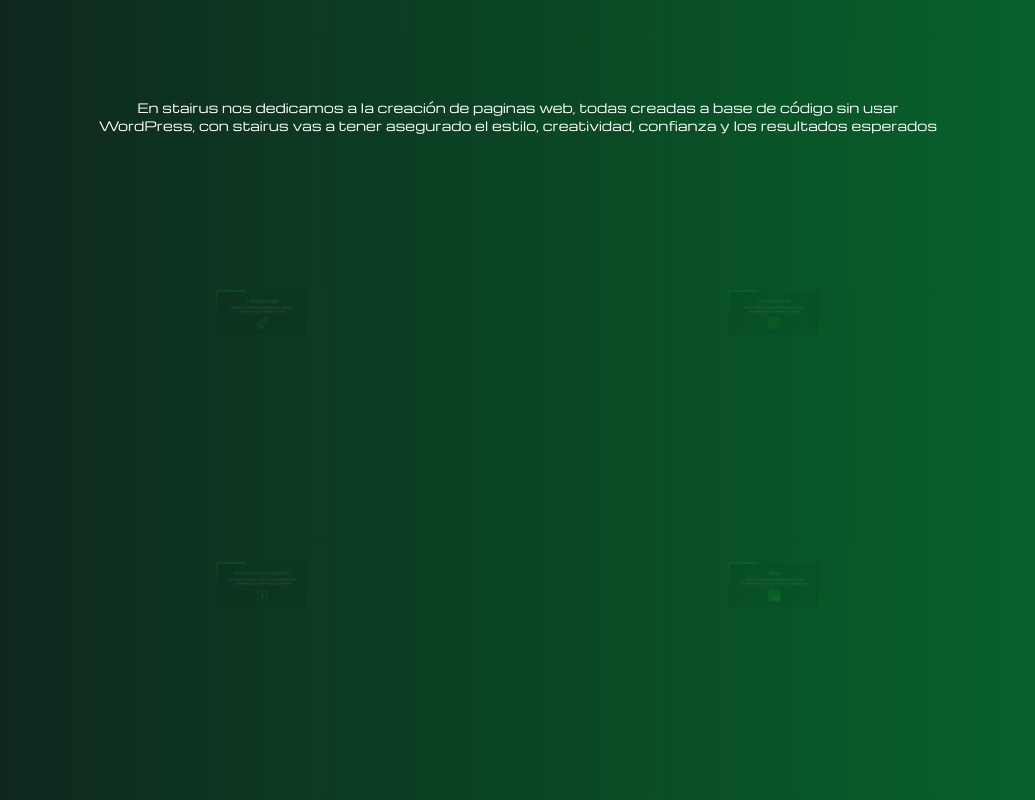
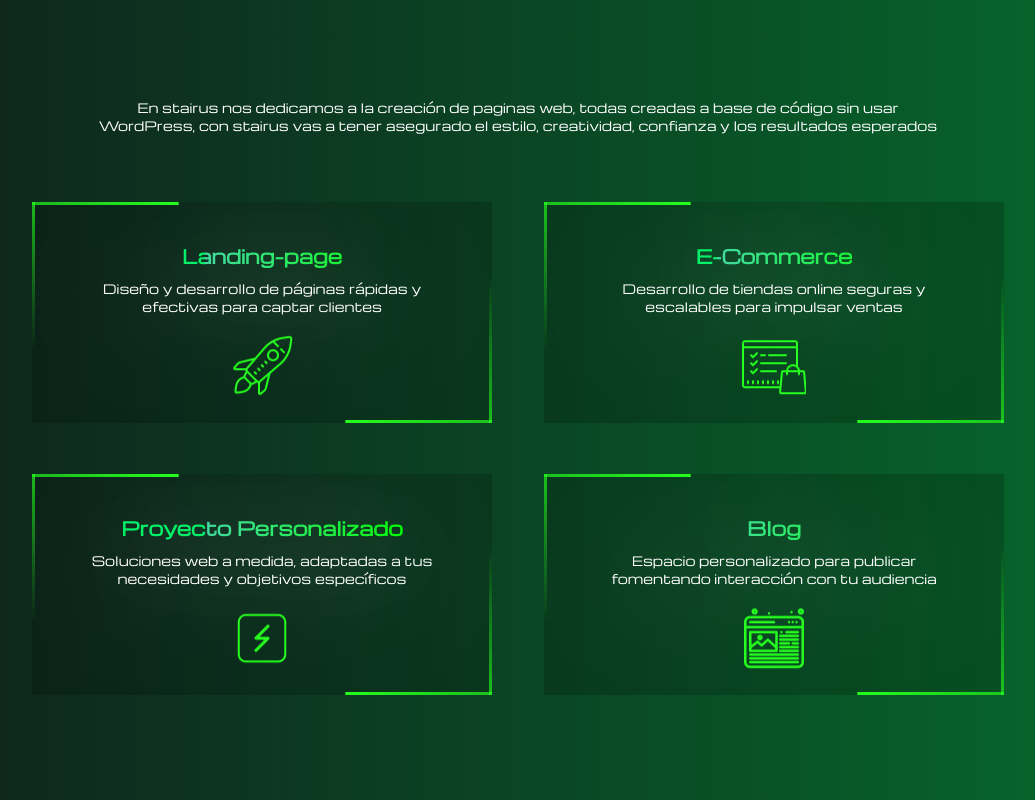
Before and after one commit to agusmcinnes/stairus-page, a React (Create React App) app: page / in a window 1280 px wide. Shown: the part 1920-2720 px from the top of the page, without its empty margins (122-1157 px from the left). Built offline with nearby package versions, Linux system fonts and the light colour scheme.

Commit message:
prueba final

```diff
--- a/src/App.jsx
+++ b/src/App.jsx
@@ -8,7 +8,8 @@
 import './i18n.jsx';
 import { useTranslation} from 'react-i18next';
 import ScrollToTop from './componentes/ScrollToTop.jsx';
-import React from 'react';
+import Cajas from './componentes/Cajas.jsx';
+
 
 import cohete from './imagenes/cohete.webp'
 import firstWave from './imagenes/firstWave.webp'
@@ -16,10 +17,7 @@
 import AbogadosMockUp from './imagenes/mockUpAbogados.webp'
 import RDVMockUp from './imagenes/RDVmockup.webp'
 import lastWave from './imagenes/lastWave.webp'
-import iconCohete from './imagenes/icon_cohete.png'
-import iconEstrellas from './imagenes/icon_estrellas.png'
-import iconEcommerce from './imagenes/icon_ecommerce.png'
-import iconBlog from './imagenes/icon_blog.png'
+
 
 
 
@@ -62,47 +60,7 @@
             <h2 className='aboutUs__text-title'>{t('aboutus.title')}</h2>
             <p className='aboutUs__text-explicacion'>{t('aboutus.text')}</p>
         </div>
-        <div className='aboutUs__cajas'>
-            <div className='aboutUs__cajas-container'>
-                <div className='caja'>
-                    <h3 className='caja__type'>Landing-page</h3>
-                    <p className='caja__info'>{t('services.text-1')}</p>
-                    <img src={iconCohete} alt="" />
-                    <span className='border-top'></span>
-                    <span className='border-right'></span>
-                    <span className="border-bottom"></span>
-                    <span className="border-left"></span>
-
-                </div>
-                <div className='caja caja_derecha'>
-                    <h3 className='caja__type'>E-Commerce</h3>
-                    <p className='caja__info'>{t('services.text-2')}</p>
-                    <img src={iconEcommerce} alt="" />
-                    <span className='border-top'></span>
-                    <span className='border-right'></span>
-                    <span className="border-bottom"></span>
-                    <span className="border-left"></span>
-                </div>
-                <div className='caja'>
-                    <h3 className='caja__type'>{t('services.title-3')}</h3>
-                    <p className='caja__info'>{t('services.text-3')}</p>
-                    <img src={iconEstrellas} alt="" />
-                    <span className='border-top'></span>
-                    <span className='border-right'></span>
-                    <span className="border-bottom"></span>
-                    <span className="border-left"></span>
-                </div>
-                <div className='caja caja_derecha'>
-                    <h3 className='caja__type'>Blog</h3>
-                    <p className='caja__info'>{t('services.text-4')}</p>
-                    <img src={iconBlog} alt="" />
-                    <span className='border-top'></span>
-                    <span className='border-right'></span>
-                    <span className="border-bottom"></span>
-                    <span className="border-left"></span>
-                </div>
-            </div>
-        </div>
+        <Cajas></Cajas>
     </section>
     <AboutMe></AboutMe>
     </>
--- /dev/null
+++ b/src/componentes/Cajas.jsx
@@ -0,0 +1,78 @@
+import React, {useEffect} from 'react'
+import iconCohete from '.././imagenes/icon_cohete.png'
+import iconEstrellas from '.././imagenes/icon_estrellas.png'
+import iconEcommerce from '.././imagenes/icon_ecommerce.png'
+import iconBlog from '.././imagenes/icon_blog.png'
+import { useTranslation} from 'react-i18next';
+
+const Cajas = () => {
+    const {t, i18n} = useTranslation("global");
+
+    useEffect(() => {
+        const skills = document.querySelectorAll('.aparecer__animacion');
+        const observer = new IntersectionObserver(entries => {
+            entries.forEach(entry => {
+                if (entry.isIntersecting) {
+                    entry.target.classList.add('animacion__skills');
+                }
+                else{
+                    entry.target.classList.remove('animacion__skills');
+                }
+            });
+        });
+
+        // Aplica el observer a cada skill individualmente
+        skills.forEach(skill => observer.observe(skill));
+
+        // Cleanup para desconectar el observer cuando el componente se desmonte
+        return () => {
+            skills.forEach(skill => observer.unobserve(skill));
+        };
+    }, []);
+
+  return (
+    <div className='aboutUs__cajas'>
+    <div className='aboutUs__cajas-container'>
+        <div className='caja aparecer__animacion'>
+            <h3 className='caja__type'>Landing-page</h3>
+            <p className='caja__info'>{t('services.text-1')}</p>
+            <img src={iconCohete} alt="" />
+            <span className='border-top'></span>
+            <span className='border-right'></span>
+            <span className="border-bottom"></span>
+            <span className="border-left"></span>
+
+        </div>
+        <div className='caja caja_derecha aparecer__animacion'>
+            <h3 className='caja__type'>E-Commerce</h3>
+            <p className='caja__info'>{t('services.text-2')}</p>
+            <img src={iconEcommerce} alt="" />
+            <span className='border-top'></span>
+            <span className='border-right'></span>
+            <span className="border-bottom"></span>
+            <span className="border-left"></span>
+        </div>
+        <div className='caja aparecer__animacion'>
+            <h3 className='caja__type'>{t('services.title-3')}</h3>
+            <p className='caja__info'>{t('services.text-3')}</p>
+            <img src={iconEstrellas} alt="" />
+            <span className='border-top'></span>
+            <span className='border-right'></span>
+            <span className="border-bottom"></span>
+            <span className="border-left"></span>
+        </div>
+        <div className='caja caja_derecha aparecer__animacion'>
+            <h3 className='caja__type'>Blog</h3>
+            <p className='caja__info'>{t('services.text-4')}</p>
+            <img src={iconBlog} alt="" />
+            <span className='border-top'></span>
+            <span className='border-right'></span>
+            <span className="border-bottom"></span>
+            <span className="border-left"></span>
+        </div>
+    </div>
+</div>
+  )
+}
+
+export default Cajas
--- a/src/styles.css
+++ b/src/styles.css
@@ -399,7 +399,7 @@
 }
 
 .aparecer__izquierda:hover{
-    box-shadow: (20px 20px 4px #1111119e);
+    filter: drop-shadow(20px 20px 4px #1111119e);
     scale: 1.1;
 }
 
@@ -432,11 +432,11 @@
 @media screen and (max-width: 900px) {
 
     .aparecer__izquierda:hover{
-        box-shadow: none;
+        filter: none;
     }
 
     .aparecer__izquierda{
-        box-shadow: (20px 20px 4px #1111119e);
+        filter: drop-shadow(20px 20px 4px #1111119e);
     }
 
 }
@@ -519,15 +519,9 @@
     overflow: hidden;
     background-color: #0000002d;
 
-    view-timeline-name: --aparecer;
-    view-timeline-axis: block;
-
-    animation-timeline: --aparecer;
-    animation-range: entry 15% cover 30%;
-
-    animation-name: aparecer;
-
-    animation-fill-mode: both;
+    opacity: 0.2;
+    scale: 0.1;
+    transition: all 0.6s;
 }
 
 .caja__type{
```
